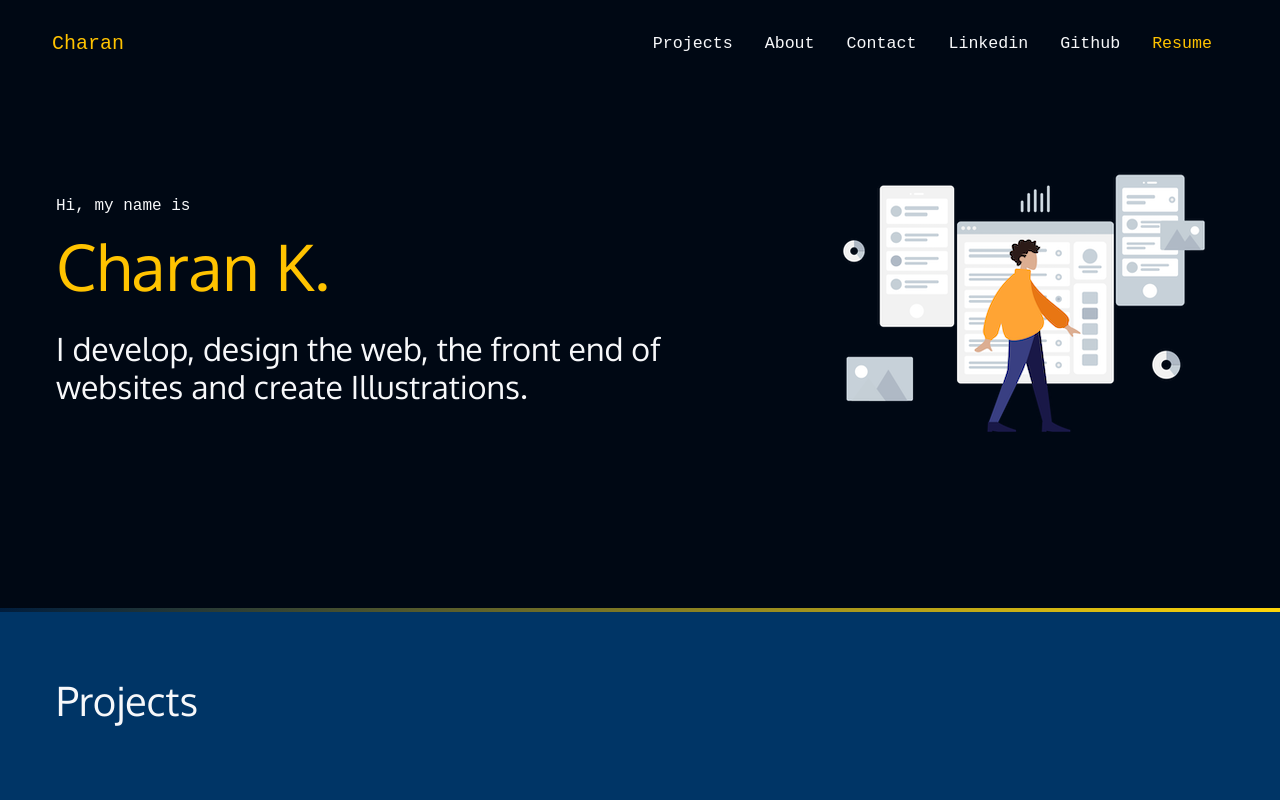
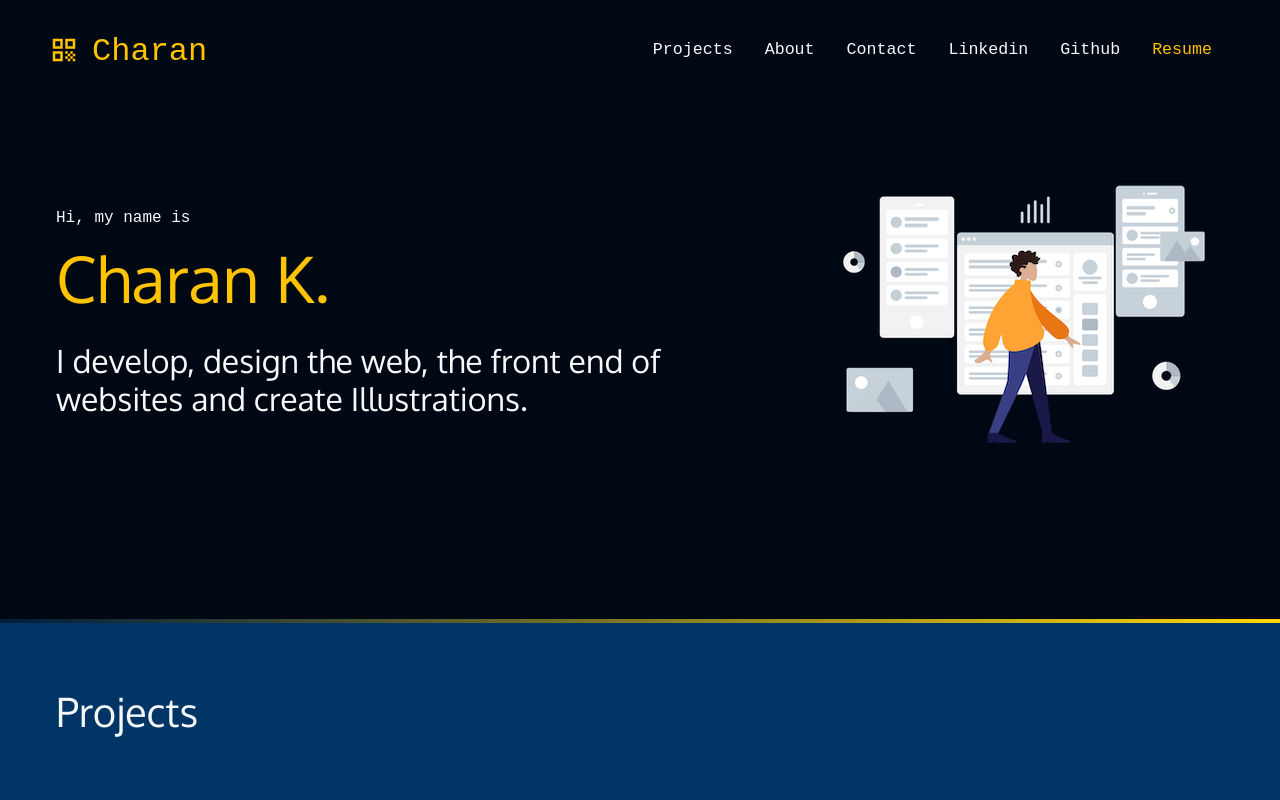
Before and after one commit to charanGIT06/myportfolio, a plain HTML site: page index.html in a window 1280 px wide. Shown: the top 800 px of the page. Drawn offline with nearby package versions, Linux system fonts and the light colour scheme; a web font is replaced by a local one.

Commit message:
changed the nav logo

```diff
--- a/index.html
+++ b/index.html
@@ -43,7 +43,12 @@
 
     <nav class="navbar navbar-dark navbar-expand-lg bg-dark my-3">
         <div class="container-fluid">
-          <a class="navbar-brand" href="#">Charan</a>
+          <a class="navbar-brand" href="#">
+            <div class="logo">
+                <span class="material-symbols-outlined m-0" id="icon">qr_code</span>
+                <h2 class="pt-1">Charan</h2>
+            </div>
+          </a>
           <button class="navbar-toggler" type="button" data-bs-toggle="collapse" data-bs-target="#navbarNavAltMarkup" aria-controls="navbarNavAltMarkup" aria-expanded="false" aria-label="Toggle navigation">
             <span class="navbar-toggler-icon"></span>
           </button>
```
